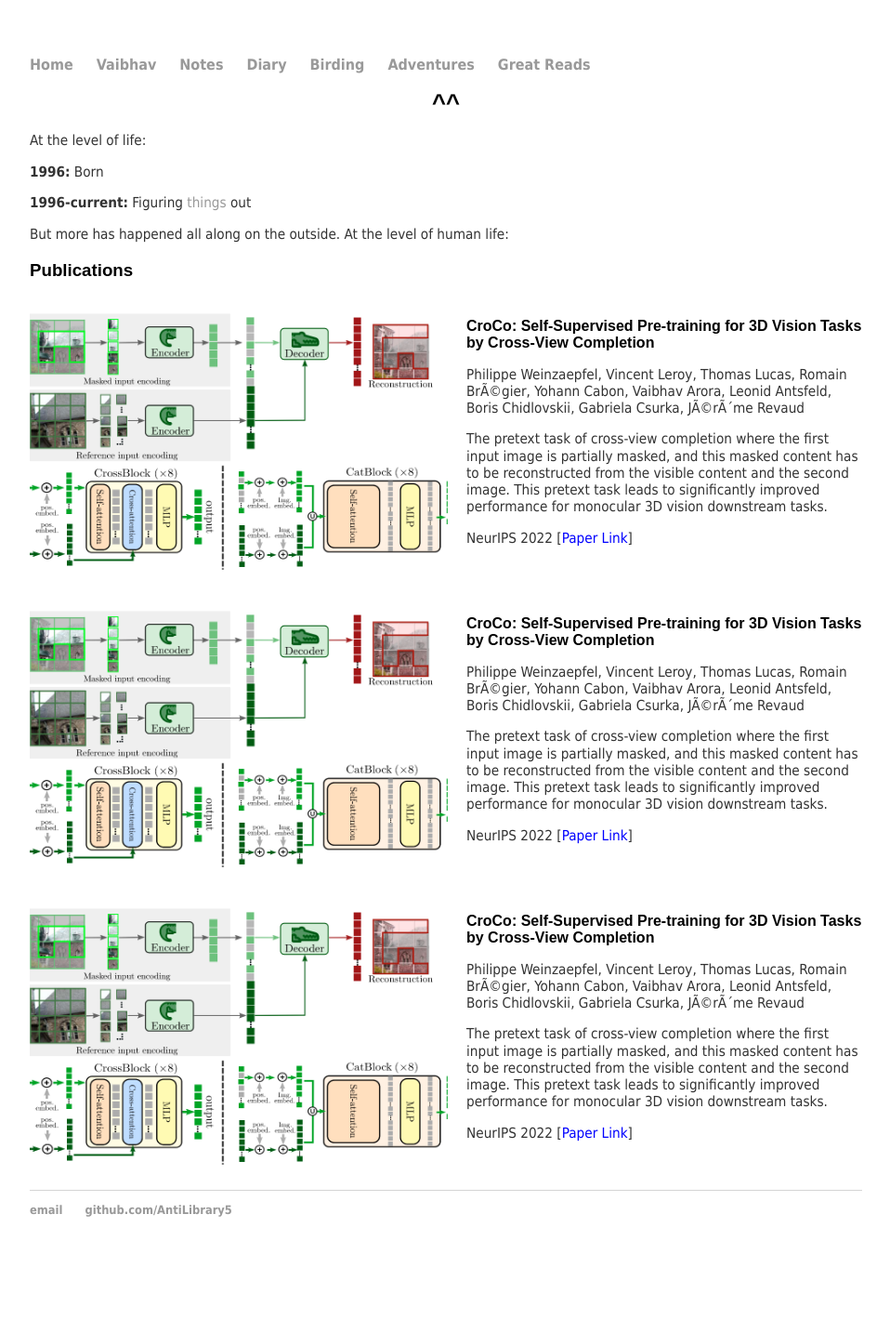
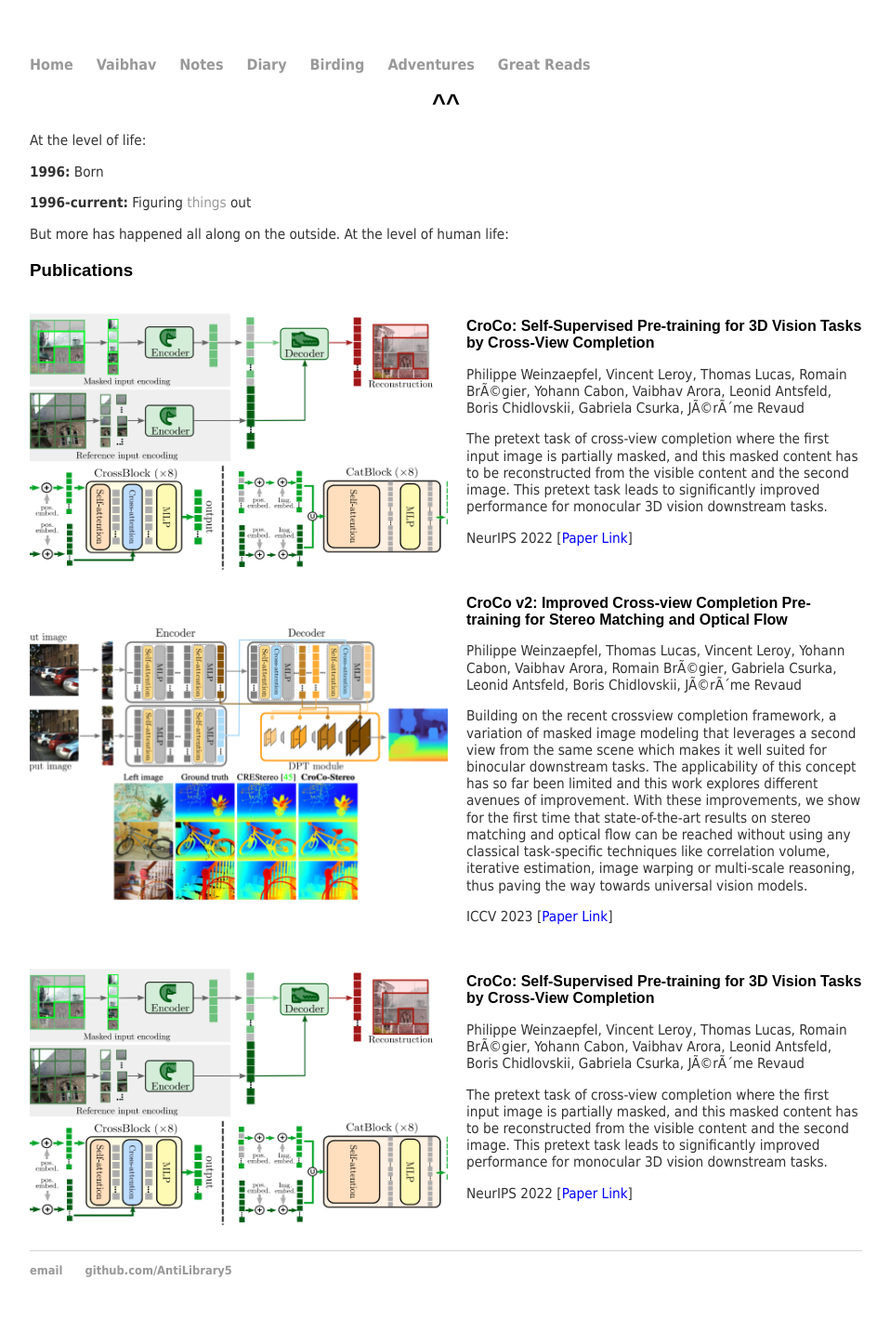
Before and after one commit to AntiLibrary5/AntiLibrary5.github.io, a Jekyll site: the page built from vaibhav/index.html, in a window 1280 px wide. Shown: the whole page at 93% size, without its empty margins (160-1118 px from the left). Built offline with Jekyll 4.4.1, drawn with Linux system fonts in a browser that asks for light colours; before the commit the page ends 1369 px from its top, so only the background shows below that.

Commit message:
Update index.html

```diff
--- a/vaibhav/index.html
+++ b/vaibhav/index.html
@@ -50,7 +50,7 @@ title: Vaibhav Arora, theboxtroll
         <div class="project-info">
             <b>CroCo: Self-Supervised Pre-training for 3D Vision Tasks by Cross-View Completion</b>
             <p>Philippe Weinzaepfel, Vincent Leroy, Thomas Lucas, Romain Brégier, Yohann Cabon, Vaibhav Arora, Leonid Antsfeld, Boris Chidlovskii, Gabriela Csurka, Jérôme Revaud</p>
-            <p> The pretext task of cross-view completion where the first input image is partially masked,
+            <p>The pretext task of cross-view completion where the first input image is partially masked,
               and this masked content has to be reconstructed from the visible content and the second image.
               This pretext task leads to significantly improved performance for monocular 3D vision downstream tasks.</p>
             <p>NeurIPS 2022 [<a href="https://arxiv.org/pdf/2210.10716.pdf">Paper Link</a>]</p>
@@ -58,14 +58,17 @@ title: Vaibhav Arora, theboxtroll
     </div>
     <p></p>
     <div class="project">
-        <img src="../images3/croco.png" alt="croco">
+        <img src="../images3/croco-v2.png" alt="croco">
         <div class="project-info">
-            <b>CroCo: Self-Supervised Pre-training for 3D Vision Tasks by Cross-View Completion</b>
-            <p>Philippe Weinzaepfel, Vincent Leroy, Thomas Lucas, Romain Brégier, Yohann Cabon, Vaibhav Arora, Leonid Antsfeld, Boris Chidlovskii, Gabriela Csurka, Jérôme Revaud</p>
-            <p> The pretext task of cross-view completion where the first input image is partially masked,
-              and this masked content has to be reconstructed from the visible content and the second image.
-              This pretext task leads to significantly improved performance for monocular 3D vision downstream tasks.</p>
-            <p>NeurIPS 2022 [<a href="https://arxiv.org/pdf/2210.10716.pdf">Paper Link</a>]</p>
+            <b>CroCo v2: Improved Cross-view Completion Pre-training for Stereo Matching and Optical Flow</b>
+            <p>Philippe Weinzaepfel, Thomas Lucas, Vincent Leroy, Yohann Cabon, Vaibhav Arora, Romain Brégier, Gabriela Csurka, Leonid Antsfeld, Boris Chidlovskii, Jérôme Revaud</p>
+            <p>Building on the recent crossview completion framework, a variation of masked image
+            modeling that leverages a second view from the same scene which makes it well suited for binocular downstream tasks.
+            The applicability of this concept has so far been limited and this work explores different avenues of improvement.
+            With these improvements, we show for the first time that state-of-the-art results on stereo matching and optical flow can
+            be reached without using any classical task-specific techniques like correlation volume, iterative estimation, image
+            warping or multi-scale reasoning, thus paving the way towards universal vision models.</p>
+            <p>ICCV 2023 [<a href="https://arxiv.org/pdf/2211.10408.pdf">Paper Link</a>]</p>
         </div>
     </div>
     <p></p>
```
